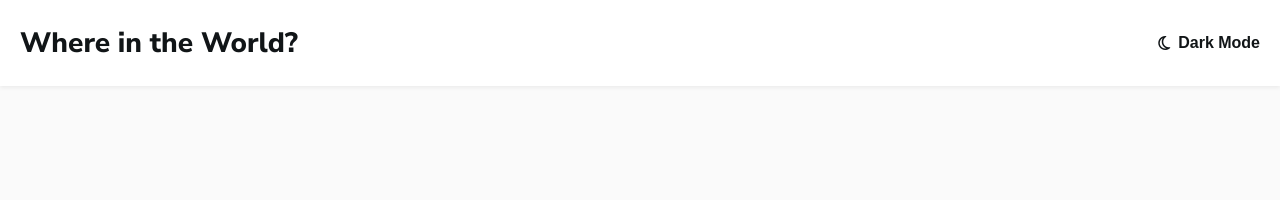
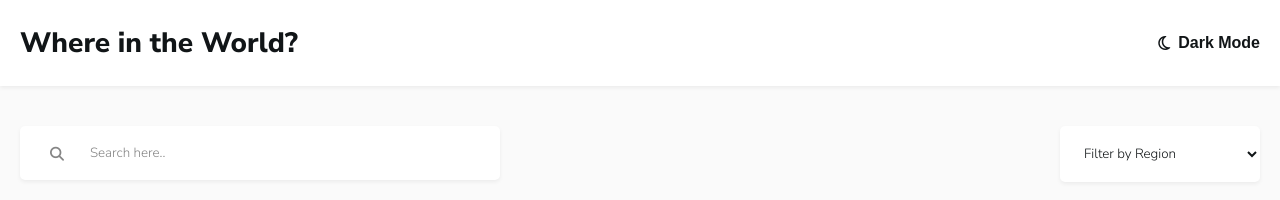
Before and after one commit to baileyjas4/API-countries, a plain HTML site: page rest-countries-api-with-color-theme-switcher-master/index.html in a window 1280 px wide. Drawn offline with Linux system fonts and the light colour scheme; no server answers.

Commit message:
added my search bar

```diff
--- a/rest-countries-api-with-color-theme-switcher-master/index.html
+++ b/rest-countries-api-with-color-theme-switcher-master/index.html
@@ -22,6 +22,28 @@
 
     </header>
 
+    <main class="container">
+      <!-- Controls Section: Add search bar and filer dropdown -->
+        <div class="controls">
+          <div class="search-wrapper">
+            <i class="fa-solid fa-magnifying-glass search-icon"></i>
+            <input type="text" id="search-input" placeholder="Search here..">
+          </div>
+
+
+          <select id="region-filter" class="filter-select">
+            <option value="">Filter by Region</option>
+            <option value="Africa">Africa</option>
+            <option value="Americas">Americas</option>
+            <option value="Asia">Asia</option>
+            <option value="Europe">Europe</option>
+            <option value="Oceania">Oceania</option>
+          </select>
+
+        </div>
+
+
+    </main>
 
 </body>
 </html>
```
